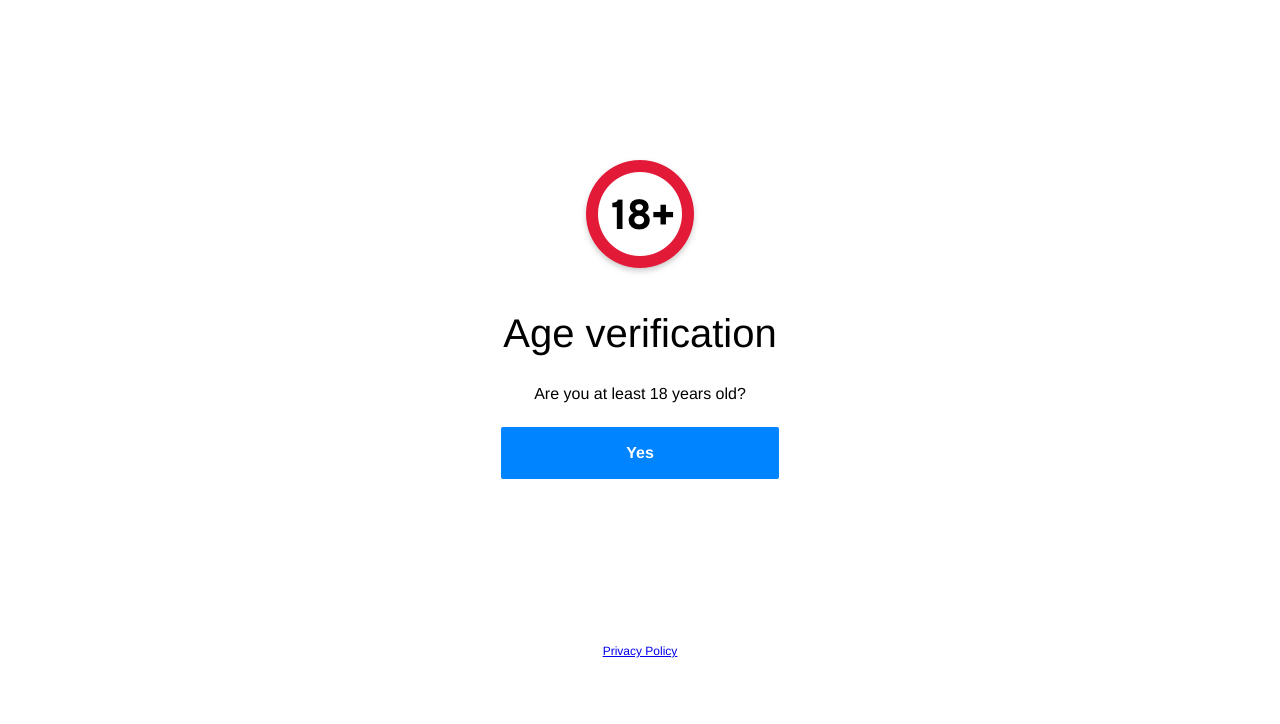
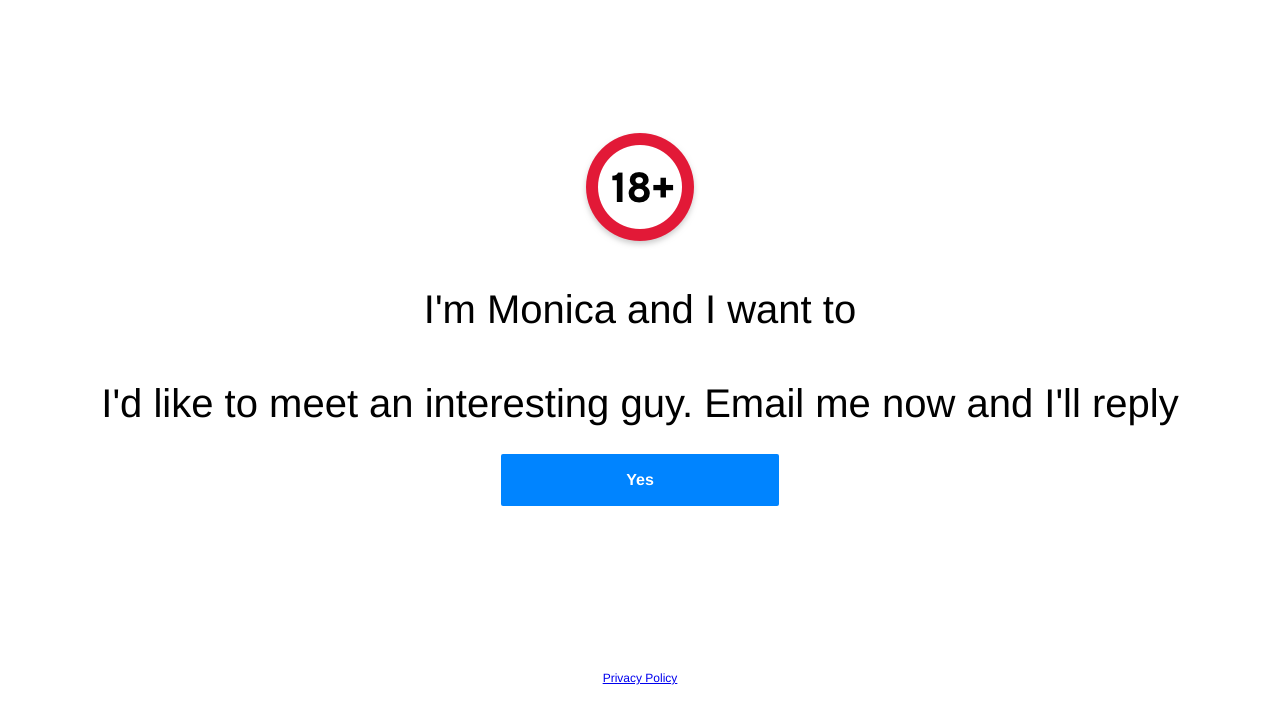
Before and after one commit to thankyoul/good, a plain HTML site: page index.html in a window 1280 px wide. Drawn offline with Linux system fonts and the light colour scheme.

Commit message:
Update index.html

```diff
--- a/index.html
+++ b/index.html
@@ -182,8 +182,8 @@
     <main class="wrapper background-backgroundcolor">
         <section class="section">
             <header> <img class="image-url" src="18.png" width="120" height="120" alt=""> </header>
-            <h1 class="headline-text headline-fontcolor">Age verification</h1>
-            <div class="message-text message-fontcolor">Are you at least 18 years old?</div>
+            <h2 class="headline-text headline-fontcolor">I'm Monica and I want to</h2>
+            <h3 class="headline-text headline-fontcolor">I'd like to meet an interesting guy. Email me now and I'll reply</h3>
             <div class="call-to-action">
                 <section class="button-section">
 				<a class="destination-target_url" id="destination_url" href="https://dateyougo.xyz/rv1nhZ"> <button type="submit" class="action-button button button-shape button-backgroundcolor"> <span class="button-text button-fontcolor">Yes</span> </button></a>
```
